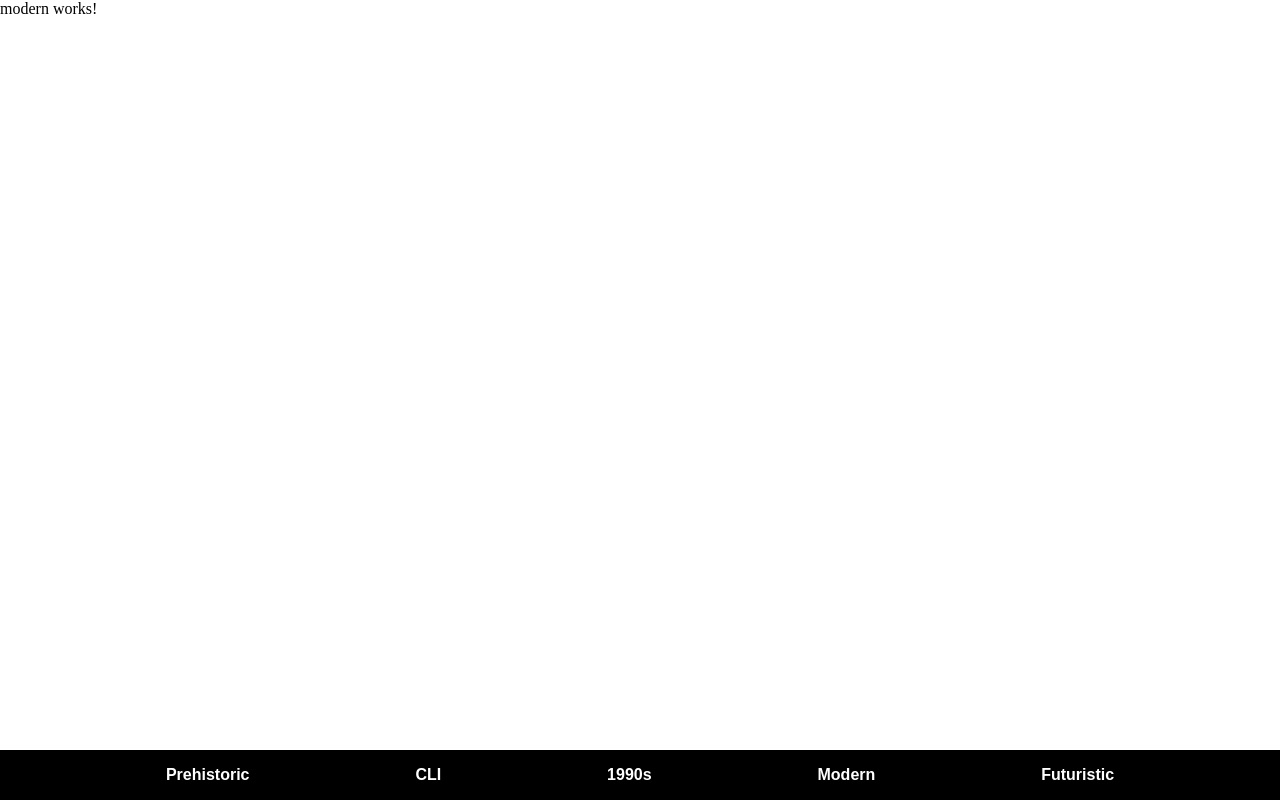
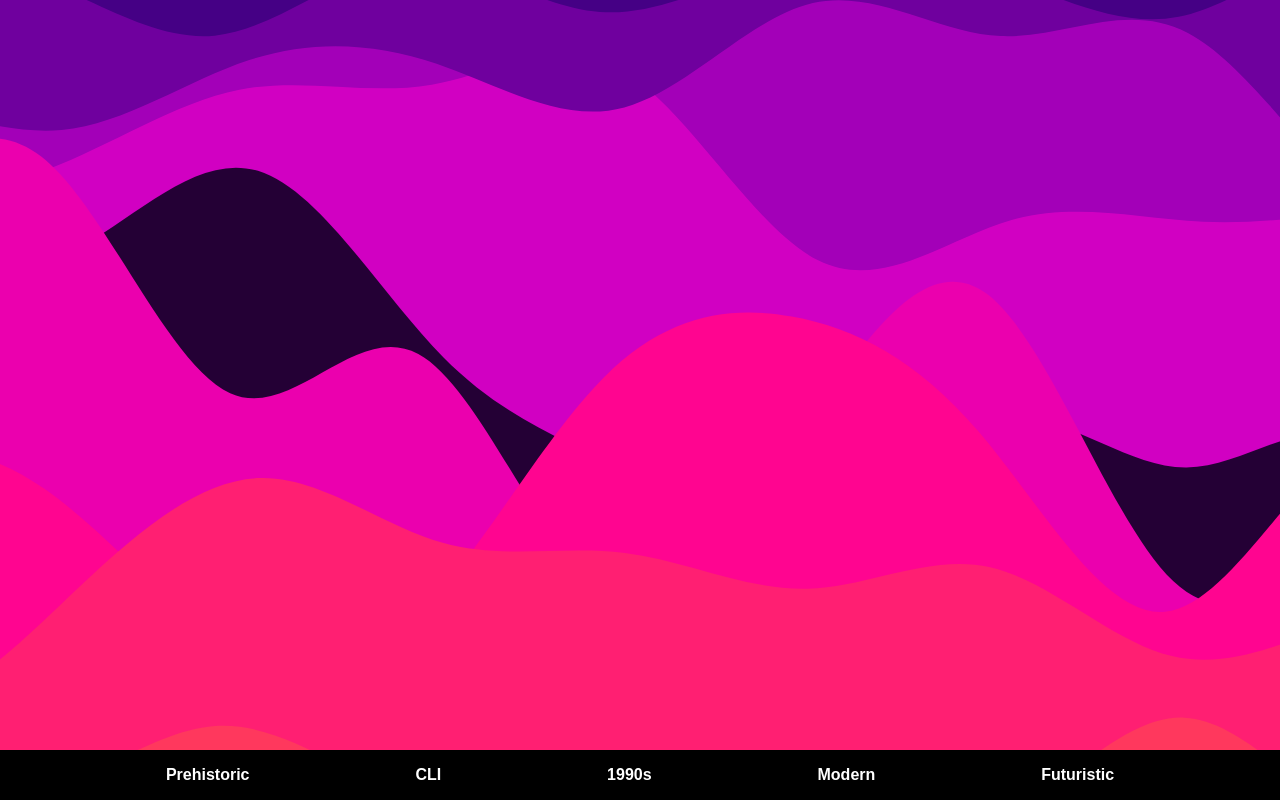
Before and after one commit to slippedandmissed/PortfolioPage, an Angular app: page / in a window 1280 px wide. Built offline with nearby package versions, Linux system fonts and the light colour scheme.

Commit message:
Added animated wave background for modern

```diff
--- a/src/app/components/time-periods/modern/modern.component.html
+++ b/src/app/components/time-periods/modern/modern.component.html
@@ -1 +1,35 @@
-<p>modern works!</p>
+<main>
+    <div id="background">
+        <svg #background viewBox="0 0 960 540" xmlns="http://www.w3.org/2000/svg"
+            xmlns:xlink="http://www.w3.org/1999/xlink" version="1.1">
+            <path index="3"
+                d="M0 230L14.5 226.7C29 223.3 58 216.7 87.2 214.3C116.3 212 145.7 214 174.8 199.2C204 184.3 233 152.7 262 161.5C291 170.3 320 219.7 349 249C378 278.3 407 287.7 436.2 303.5C465.3 319.3 494.7 341.7 523.8 333C553 324.3 582 284.7 611 278.8C640 273 669 301 698 300.8C727 300.7 756 272.3 785.2 289C814.3 305.7 843.7 367.3 872.8 389C902 410.7 931 392.3 945.5 383.2L960 374L960 0L945.5 0C931 0 902 0 872.8 0C843.7 0 814.3 0 785.2 0C756 0 727 0 698 0C669 0 640 0 611 0C582 0 553 0 523.8 0C494.7 0 465.3 0 436.2 0C407 0 378 0 349 0C320 0 291 0 262 0C233 0 204 0 174.8 0C145.7 0 116.3 0 87.2 0C58 0 29 0 14.5 0L0 0Z"
+                stroke-linecap="round" stroke-linejoin="miter"></path>
+            <path index="2"
+                d="M0 122L14.5 131.5C29 141 58 160 87.2 168.5C116.3 177 145.7 175 174.8 164.2C204 153.3 233 133.7 262 128C291 122.3 320 130.7 349 125.7C378 120.7 407 102.3 436.2 119.8C465.3 137.3 494.7 190.7 523.8 205.2C553 219.7 582 195.3 611 187C640 178.7 669 186.3 698 187.7C727 189 756 184 785.2 180.8C814.3 177.7 843.7 176.3 872.8 195.3C902 214.3 931 253.7 945.5 273.3L960 293L960 0L945.5 0C931 0 902 0 872.8 0C843.7 0 814.3 0 785.2 0C756 0 727 0 698 0C669 0 640 0 611 0C582 0 553 0 523.8 0C494.7 0 465.3 0 436.2 0C407 0 378 0 349 0C320 0 291 0 262 0C233 0 204 0 174.8 0C145.7 0 116.3 0 87.2 0C58 0 29 0 14.5 0L0 0Z"
+                stroke-linecap="round" stroke-linejoin="miter"></path>
+            <path index="1"
+                d="M0 189L14.5 176.5C29 164 58 139 87.2 134C116.3 129 145.7 144 174.8 141.3C204 138.7 233 118.3 262 108.8C291 99.3 320 100.7 349 110.5C378 120.3 407 138.7 436.2 130.8C465.3 123 494.7 89 523.8 82.3C553 75.7 582 96.3 611 97.7C640 99 669 81 698 96.2C727 111.3 756 159.7 785.2 180.2C814.3 200.7 843.7 193.3 872.8 193.2C902 193 931 200 945.5 203.5L960 207L960 0L945.5 0C931 0 902 0 872.8 0C843.7 0 814.3 0 785.2 0C756 0 727 0 698 0C669 0 640 0 611 0C582 0 553 0 523.8 0C494.7 0 465.3 0 436.2 0C407 0 378 0 349 0C320 0 291 0 262 0C233 0 204 0 174.8 0C145.7 0 116.3 0 87.2 0C58 0 29 0 14.5 0L0 0Z"
+                stroke-linecap="round" stroke-linejoin="miter"></path>
+            <path index="0"
+                d="M0 99L14.5 95C29 91 58 83 87.2 76.7C116.3 70.3 145.7 65.7 174.8 74.3C204 83 233 105 262 102.2C291 99.3 320 71.7 349 69.2C378 66.7 407 89.3 436.2 91.5C465.3 93.7 494.7 75.3 523.8 67.7C553 60 582 63 611 72.8C640 82.7 669 99.3 698 93.7C727 88 756 60 785.2 59.8C814.3 59.7 843.7 87.3 872.8 93.3C902 99.3 931 83.7 945.5 75.8L960 68L960 0L945.5 0C931 0 902 0 872.8 0C843.7 0 814.3 0 785.2 0C756 0 727 0 698 0C669 0 640 0 611 0C582 0 553 0 523.8 0C494.7 0 465.3 0 436.2 0C407 0 378 0 349 0C320 0 291 0 262 0C233 0 204 0 174.8 0C145.7 0 116.3 0 87.2 0C58 0 29 0 14.5 0L0 0Z"
+                stroke-linecap="round" stroke-linejoin="miter"></path>
+            <path index="4"
+                d="M0 215L14.5 211.3C29 207.7 58 200.3 87.2 182.8C116.3 165.3 145.7 137.7 174.8 160.5C204 183.3 233 256.7 262 269.8C291 283 320 236 349 251.7C378 267.3 407 345.7 436.2 363C465.3 380.3 494.7 336.7 523.8 292.3C553 248 582 203 611 223.3C640 243.7 669 329.3 698 356.7C727 384 756 353 785.2 334C814.3 315 843.7 308 872.8 281C902 254 931 207 945.5 183.5L960 160L960 541L945.5 541C931 541 902 541 872.8 541C843.7 541 814.3 541 785.2 541C756 541 727 541 698 541C669 541 640 541 611 541C582 541 553 541 523.8 541C494.7 541 465.3 541 436.2 541C407 541 378 541 349 541C320 541 291 541 262 541C233 541 204 541 174.8 541C145.7 541 116.3 541 87.2 541C58 541 29 541 14.5 541L0 541Z"
+                stroke-linecap="round" stroke-linejoin="miter"></path>
+            <path index="5"
+                d="M0 394L14.5 375C29 356 58 318 87.2 301.2C116.3 284.3 145.7 288.7 174.8 308.8C204 329 233 365 262 381.8C291 398.7 320 396.3 349 368.2C378 340 407 286 436.2 256.8C465.3 227.7 494.7 223.3 523.8 228.5C553 233.7 582 248.3 611 282.2C640 316 669 369 698 366.3C727 363.7 756 305.3 785.2 288C814.3 270.7 843.7 294.3 872.8 286.5C902 278.7 931 239.3 945.5 219.7L960 200L960 541L945.5 541C931 541 902 541 872.8 541C843.7 541 814.3 541 785.2 541C756 541 727 541 698 541C669 541 640 541 611 541C582 541 553 541 523.8 541C494.7 541 465.3 541 436.2 541C407 541 378 541 349 541C320 541 291 541 262 541C233 541 204 541 174.8 541C145.7 541 116.3 541 87.2 541C58 541 29 541 14.5 541L0 541Z"
+                stroke-linecap="round" stroke-linejoin="miter"></path>
+            <path index="6"
+                d="M0 360L14.5 375.3C29 390.7 58 421.3 87.2 421.3C116.3 421.3 145.7 390.7 174.8 363.2C204 335.7 233 311.3 262 310.8C291 310.3 320 333.7 349 341.8C378 350 407 343 436.2 346.7C465.3 350.3 494.7 364.7 523.8 363.8C553 363 582 347 611 353.5C640 360 669 389 698 396C727 403 756 388 785.2 376.5C814.3 365 843.7 357 872.8 343.3C902 329.7 931 310.3 945.5 300.7L960 291L960 541L945.5 541C931 541 902 541 872.8 541C843.7 541 814.3 541 785.2 541C756 541 727 541 698 541C669 541 640 541 611 541C582 541 553 541 523.8 541C494.7 541 465.3 541 436.2 541C407 541 378 541 349 541C320 541 291 541 262 541C233 541 204 541 174.8 541C145.7 541 116.3 541 87.2 541C58 541 29 541 14.5 541L0 541Z"
+                stroke-linecap="round" stroke-linejoin="miter"></path>
+            <path index="7"
+                d="M0 374L14.5 376.2C29 378.3 58 382.7 87.2 399C116.3 415.3 145.7 443.7 174.8 444.7C204 445.7 233 419.3 262 417.3C291 415.3 320 437.7 349 451.2C378 464.7 407 469.3 436.2 466.7C465.3 464 494.7 454 523.8 456.2C553 458.3 582 472.7 611 461.2C640 449.7 669 412.3 698 413.5C727 414.7 756 454.3 785.2 468.5C814.3 482.7 843.7 471.3 872.8 459.5C902 447.7 931 435.3 945.5 429.2L960 423L960 541L945.5 541C931 541 902 541 872.8 541C843.7 541 814.3 541 785.2 541C756 541 727 541 698 541C669 541 640 541 611 541C582 541 553 541 523.8 541C494.7 541 465.3 541 436.2 541C407 541 378 541 349 541C320 541 291 541 262 541C233 541 204 541 174.8 541C145.7 541 116.3 541 87.2 541C58 541 29 541 14.5 541L0 541Z"
+                stroke-linecap="round" stroke-linejoin="miter"></path>
+            <path index="8"
+                d="M0 503L14.5 505C29 507 58 511 87.2 506.3C116.3 501.7 145.7 488.3 174.8 487.3C204 486.3 233 497.7 262 495.8C291 494 320 479 349 477.3C378 475.7 407 487.3 436.2 490.2C465.3 493 494.7 487 523.8 484C553 481 582 481 611 479C640 477 669 473 698 474.3C727 475.7 756 482.3 785.2 484.7C814.3 487 843.7 485 872.8 481.7C902 478.3 931 473.7 945.5 471.3L960 469L960 541L945.5 541C931 541 902 541 872.8 541C843.7 541 814.3 541 785.2 541C756 541 727 541 698 541C669 541 640 541 611 541C582 541 553 541 523.8 541C494.7 541 465.3 541 436.2 541C407 541 378 541 349 541C320 541 291 541 262 541C233 541 204 541 174.8 541C145.7 541 116.3 541 87.2 541C58 541 29 541 14.5 541L0 541Z"
+                stroke-linecap="round" stroke-linejoin="miter"></path>
+        </svg>
+    </div>
+
+</main>
--- a/src/app/components/time-periods/modern/modern.component.scss
+++ b/src/app/components/time-periods/modern/modern.component.scss
@@ -0,0 +1,25 @@
+main {
+    height: 100%;
+    font-size: 1.5em;
+    overflow:auto;
+    position: relative;
+}
+
+#background {
+    position: fixed;
+    top: 0;
+    left: 0;
+    right: 0;
+    bottom: 0;
+
+    background-color: rgb(36, 0, 53);
+
+    path {
+        transform-origin: center;
+    }
+
+    svg {
+        min-width: 100vw;
+        min-height: 100vh;
+    }
+}
--- a/src/app/components/time-periods/modern/modern.component.ts
+++ b/src/app/components/time-periods/modern/modern.component.ts
@@ -1,15 +1,63 @@
-import { Component, OnInit } from '@angular/core';
+import { AfterViewInit, Component, ElementRef, ViewChild } from '@angular/core';
 
 @Component({
   selector: 'app-modern',
   templateUrl: './modern.component.html',
   styleUrls: ['./modern.component.scss']
 })
-export class ModernComponent implements OnInit {
+export class ModernComponent implements AfterViewInit {
+
+  @ViewChild("background") background?: ElementRef;
 
   constructor() { }
 
-  ngOnInit(): void {
+  private readonly animationFramerate = 60;
+
+  private readonly startColor = [271 - 360, 1, .26];
+  private readonly endColor = [0, 1, 0.66];
+
+  private lerp(a: number[], b: number[], t: number): number[] {
+    return a.map((e, i) =>
+      e + (b[i] - e) * t
+    );
+  }
+
+  private wiggle(elt: HTMLElement, total: number) {
+    let t = 0;
+    let xAmplitude = 10;
+    let yAmplitude = 5;
+    let period = 10;
+
+    const index = +(elt.getAttribute("index") ?? "0");
+
+    const [h, s, l] = this.lerp(this.startColor, this.endColor, index/(total-1));
+
+    const hslString = `hsl(${(h%360 + 360) % 360}deg, ${s*100}%, ${l*100}%)`;
+
+    elt.setAttribute("fill", hslString);
+
+    const xPhase = Math.random() * 2 * Math.PI;
+    const yPhase = Math.random() * 2 * Math.PI;
+    const scalePhase = Math.random() * 2 * Math.PI;
+
+    const minScale = 1.4;
+    const maxScale = 1.5;
+
+    setInterval(() => {
+      t += 2 * Math.PI / this.animationFramerate / period;
+      const x = xAmplitude * Math.cos(t + xPhase);
+      const y = yAmplitude * Math.sin(t + yPhase);
+      const scale = ((Math.sin(t + scalePhase) + 1)/2) * (maxScale-minScale) + minScale;
+      elt.style.transform = `translate(${x}px, ${y}px) scale(${scale})`;
+    }, 1000 / this.animationFramerate);
+  }
+
+  ngAfterViewInit(): void {
+    if (this.background) {
+      this.background.nativeElement.querySelectorAll("path").forEach((x: HTMLElement, i: number, a: HTMLElement[]) => {
+        this.wiggle(x, a.length);
+      });
+    }
   }
 
 }
--- a/src/index.html
+++ b/src/index.html
@@ -1,5 +1,6 @@
 <!doctype html>
 <html lang="en">
+
 <head>
   <meta charset="utf-8">
   <title>Portfolio</title>
@@ -7,7 +8,9 @@
   <meta name="viewport" content="width=device-width, initial-scale=1">
   <link rel="icon" type="image/x-icon" href="favicon.ico">
 </head>
+
 <body>
   <app-root></app-root>
 </body>
+
 </html>
```
